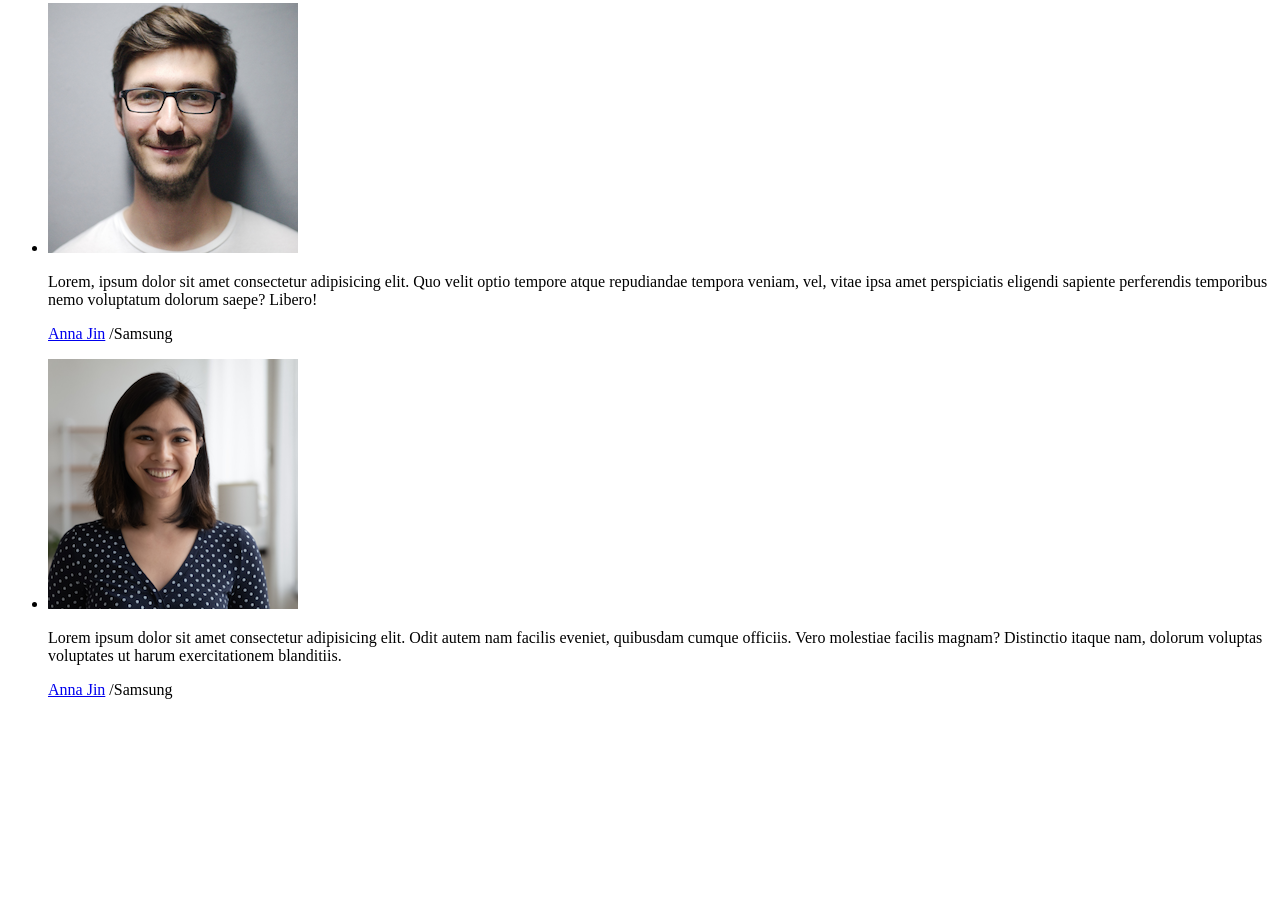
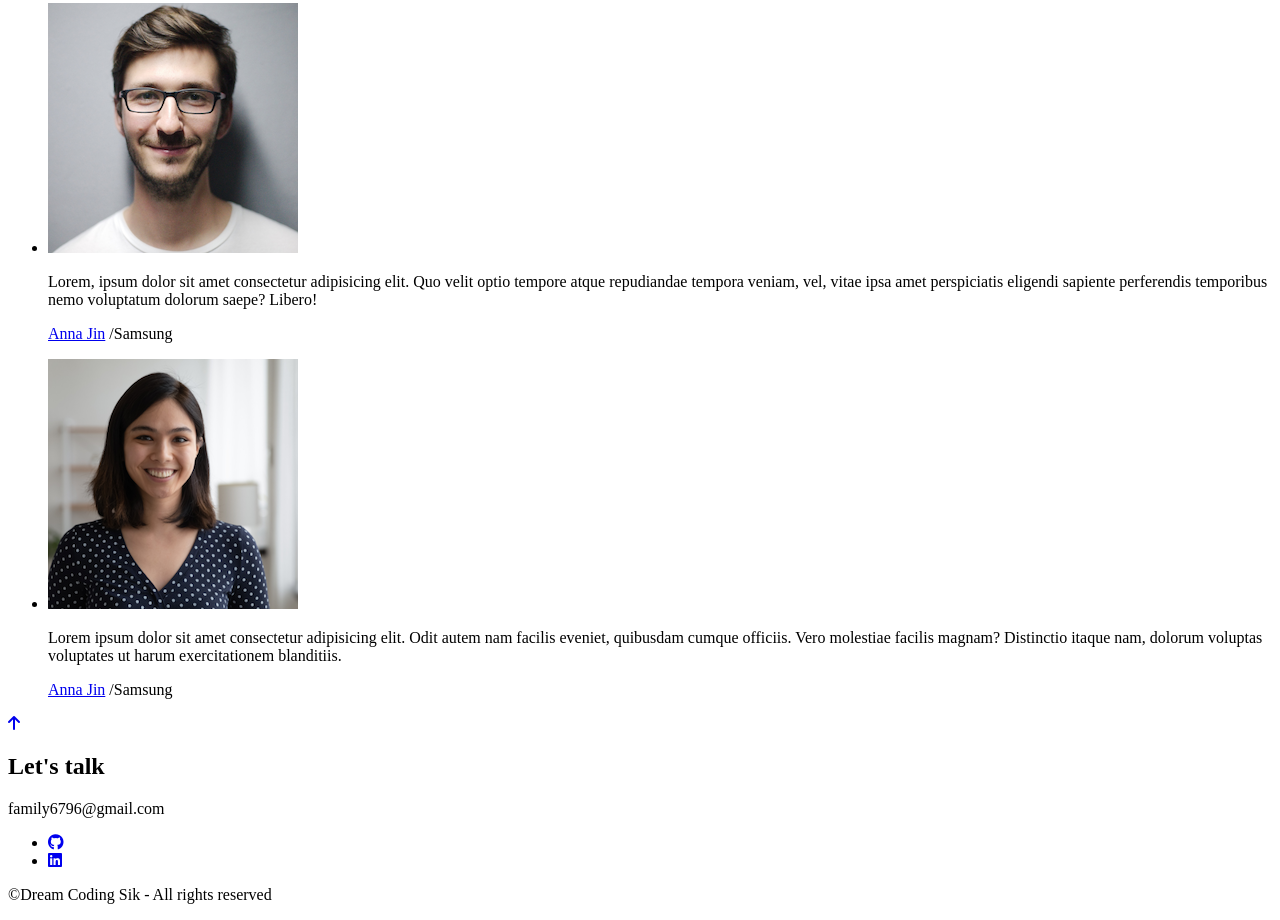
Before and after one commit to geunsik2/geunsik2.github.io, a plain HTML site: page index.html in a window 1280 px wide. Shown: the part 6205-7125 px from the top of the page. Before the commit the page ends 6920 px from the top, so only its background shows below. Drawn offline with Linux system fonts and the light colour scheme.

Commit message:
HTML-Footer

```diff
--- a/index.html
+++ b/index.html
@@ -283,10 +283,30 @@
         </ul>
       </section>
       <!-- Arrow up -->
-      <aside></aside>
+      <aside>
+        <a href="#home" title="back to top">
+          <i class="fa-solid fa-arrow-up"></i>
+        </a>
+      </aside>
     </article>
   </main>
   <!-- Footer -->
-  <footer id="contact"></footer>
+  <footer id="contact">
+    <h2>Let&#39;s talk</h2>
+    <p>family6796@gmail.com</p>
+    <ul>
+      <li>
+        <a href="https://github.com/geunsik2" target="_blank" title="my github link">
+          <i class="fa-brands fa-github"></i>
+        </a>
+      </li>
+      <li>
+        <a href="https://github.com/geunsik2" target="_blank" title="my linkedin link">
+          <i class="fa-brands fa-linkedin"></i>
+        </a>
+      </li>
+    </ul>
+    <p>©Dream Coding Sik - All rights reserved</p>
+  </footer>
 </body>
 </html>
```
